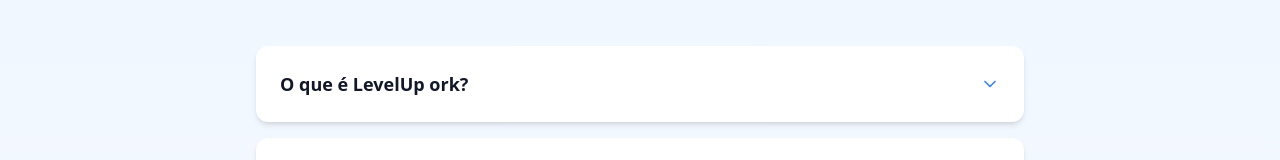
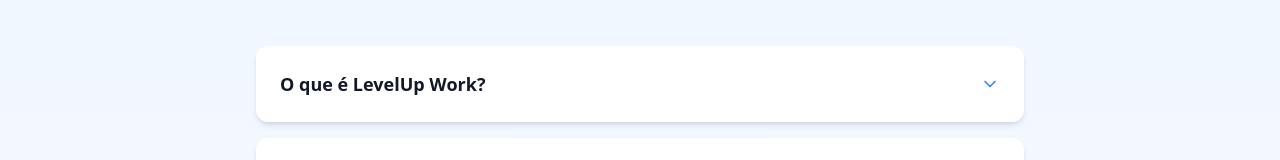
Before and after one commit to FelypeMaschio/GS-Front-End, a React (Vite) app: page /faq in a window 1280 px wide. Shown: the part 247-407 px from the top of the page. Built offline with nearby package versions, Linux system fonts and the light colour scheme.

Commit message:
arrumando FAQ2

```diff
--- a/src/pages/FAQ.tsx
+++ b/src/pages/FAQ.tsx
@@ -11,7 +11,7 @@
 const faqItems: FAQItem[] = [
   {
     id: '1',
-    question: 'O que é LevelUp ork?',
+    question: 'O que é LevelUp Work?',
     answer: 'LevelUp Work é uma plataforma gamificada de aprendizagem corporativa que transforma o processo de aprendizado em uma jornada épica, com missões, desafios, recompensas e progressão de níveis.',
   },
   {
```
